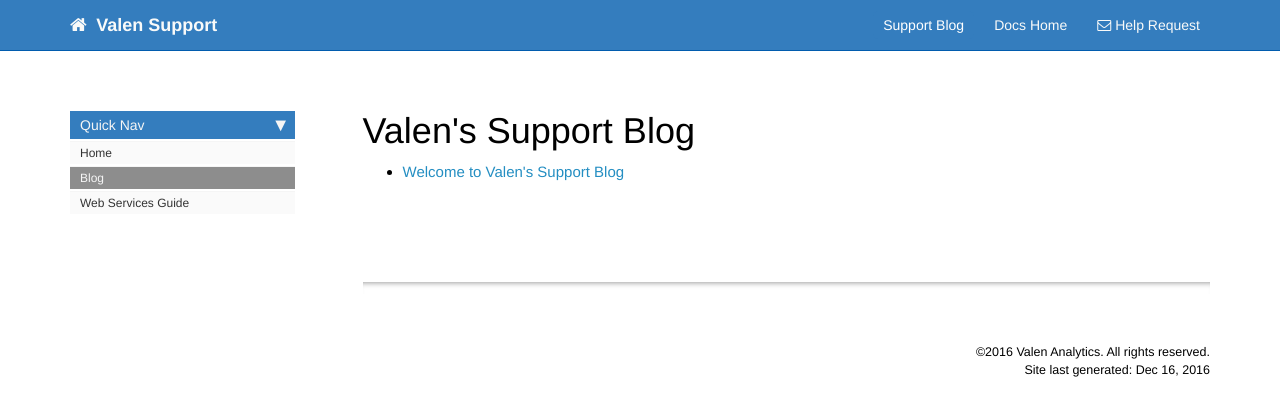
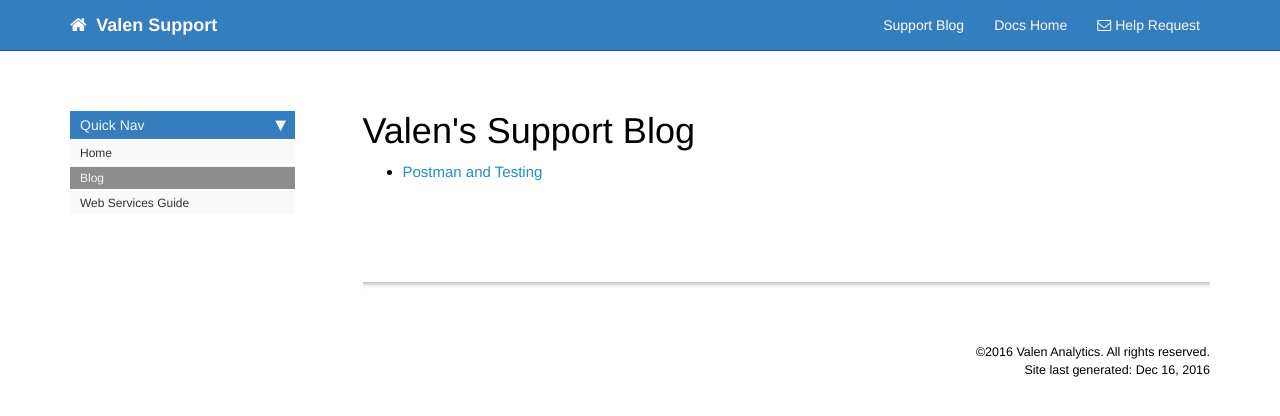
Before and after one commit to valensupport/valensupport.github.io, a Jekyll site: the page built from blog.md, in a window 1280 px wide. Shown: the top 416 px of the page. Built offline with Jekyll 4.4.1, drawn with Linux system fonts in a browser that asks for light colours; nearby versions of some CDN libraries; comment, search, counter and statistics services are not loaded.

Commit message:
fixed the blog page and the first post.

```diff
--- a/_posts/2016-11-07-welcome-to-valen.md
+++ b/_posts/2016-11-07-welcome-to-valen.md
@@ -1,8 +1,9 @@
 ---
 layout: post
-title:  "Welcome to Valen's Support Blog"
-date:   2016-11-07 08:30:02 -0600
-categories: support posts
+title:  Postman and Testing
+date:   2016-11-07 08:30:02
+sidebar: nav_sidebar
+permalink: postman_post.html
 ---
 
 Hello! Welcome to Valen's support blog. Here we hope to highlight some of the interesting things we run into while working on things like API integrations. Let's dive into a topic near and dear to my heart, testing. Hopefully this will point some of you in the right direction in regard to getting started with your integration of Valen's web services.
--- a/blog.md
+++ b/blog.md
@@ -8,7 +8,7 @@ permalink: blog.html
 <ul>
   {% for post in site.posts %}
     <li>
-      <a href="{{ post.url }}">{{ post.title }}</a>
+      <a href="{{ post.permalink }}">{{ post.title }}</a>
     </li>
   {% endfor %}
 </ul>
```
Also changed, not shown: other parts of _posts/2016-11-07-welcome-to-valen.md (+1 -1 lines), pages/web_services.md (+1 -2 lines), 1 other file.
